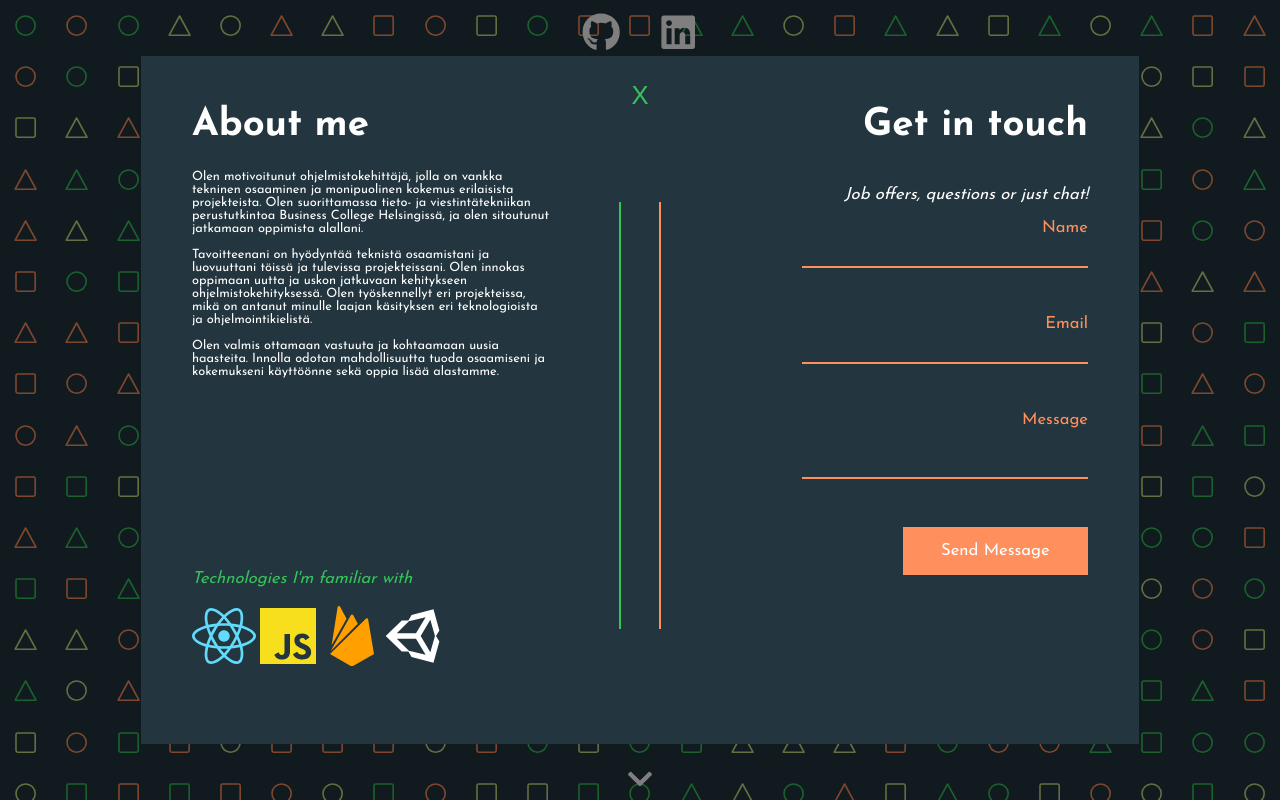
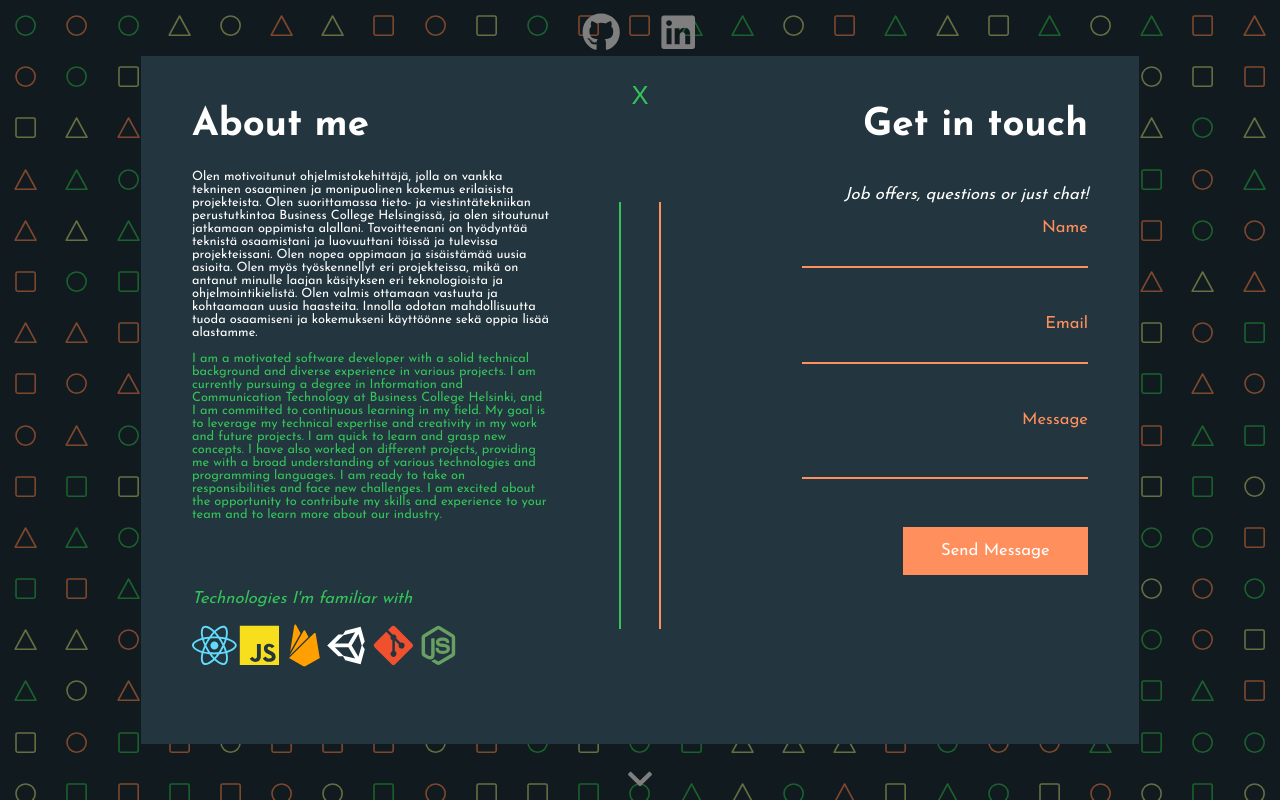
Before and after one commit to TimiSeila/portfolio, a React (Vite) app: page / in a window 1280 px wide. Both pictures are taken after a click on the button "About Me". Shown: the top 800 px of the page. Built offline with nearby package versions, Linux system fonts and the light colour scheme.

Commit message:
Improvements

```diff
--- a/src/features/AboutSection/AboutModal.css
+++ b/src/features/AboutSection/AboutModal.css
@@ -53,7 +53,7 @@
 
 .about-me-tech-icon {
   color: white;
-  font-size: 5vw;
+  font-size: 3.5vw;
 }
 
 .middle-container {
--- a/src/features/AboutSection/AboutModal.jsx
+++ b/src/features/AboutSection/AboutModal.jsx
@@ -55,29 +55,46 @@ const Modal = ({ isOpen, onClose }) => {
         <div className="about-me-container">
           <div className="about-me-info-container">
             <h1>About me</h1>
-            <p>
+            <p style={{ color: "#fff" }}>
               Olen motivoitunut ohjelmistokehittäjä, jolla on vankka tekninen
               osaaminen ja monipuolinen kokemus erilaisista projekteista. Olen
               suorittamassa tieto- ja viestintätekniikan perustutkintoa Business
               College Helsingissä, ja olen sitoutunut jatkamaan oppimista
-              alallani.
-              <br />
-              <br /> Tavoitteenani on hyödyntää teknistä osaamistani ja
-              luovuuttani töissä ja tulevissa projekteissani. Olen innokas
-              oppimaan uutta ja uskon jatkuvaan kehitykseen
-              ohjelmistokehityksessä. Olen työskennellyt eri projekteissa, mikä
-              on antanut minulle laajan käsityksen eri teknologioista ja
-              ohjelmointikielistä.
-              <br />
-              <br /> Olen valmis ottamaan vastuuta ja kohtaamaan uusia
-              haasteita. Innolla odotan mahdollisuutta tuoda osaamiseni ja
-              kokemukseni käyttöönne sekä oppia lisää alastamme.
+              alallani. Tavoitteenani on hyödyntää teknistä osaamistani ja
+              luovuuttani töissä ja tulevissa projekteissani. Olen nopea
+              oppimaan ja sisäistämää uusia asioita. Olen myös työskennellyt eri
+              projekteissa, mikä on antanut minulle laajan käsityksen eri
+              teknologioista ja ohjelmointikielistä. Olen valmis ottamaan
+              vastuuta ja kohtaamaan uusia haasteita. Innolla odotan
+              mahdollisuutta tuoda osaamiseni ja kokemukseni käyttöönne sekä
+              oppia lisää alastamme.
+            </p>
+            <p style={{ color: "#34c45a" }}>
+              I am a motivated software developer with a solid technical
+              background and diverse experience in various projects. I am
+              currently pursuing a degree in Information and Communication
+              Technology at Business College Helsinki, and I am committed to
+              continuous learning in my field. My goal is to leverage my
+              technical expertise and creativity in my work and future projects.
+              I am quick to learn and grasp new concepts. I have also worked on
+              different projects, providing me with a broad understanding of
+              various technologies and programming languages. I am ready to take
+              on responsibilities and face new challenges. I am excited about
+              the opportunity to contribute my skills and experience to your
+              team and to learn more about our industry.
             </p>
           </div>
           <div className="about-me-technologies-container">
             <p className="tech-info">Technologies I'm familiar with</p>
             <Technologies
-              technologies={["react", "javascript", "firebase", "unity"]}
+              technologies={[
+                "react",
+                "javascript",
+                "nodejs",
+                "firebase",
+                "unity",
+                "git",
+              ]}
               nameForClass="about-me-tech-icon"
             />
           </div>
--- a/src/features/ProjectSection/ProjectHeader/Technologies.jsx
+++ b/src/features/ProjectSection/ProjectHeader/Technologies.jsx
@@ -1,8 +1,8 @@
 import React from "react";
 import { FaReact } from "react-icons/fa";
 import { IoLogoJavascript } from "react-icons/io5";
-import { IoLogoFirebase } from "react-icons/io5";
-import { FaUnity } from "react-icons/fa";
+import { IoLogoFirebase, IoLogoNodejs } from "react-icons/io5";
+import { FaUnity, FaGitAlt } from "react-icons/fa";
 
 const Technologies = ({ technologies, nameForClass }) => {
   const iconComponents = {
@@ -10,6 +10,14 @@ const Technologies = ({ technologies, nameForClass }) => {
     javascript: <IoLogoJavascript className={nameForClass} color="#f7df1e" />,
     firebase: <IoLogoFirebase className={nameForClass} color="#ffa000" />,
     unity: <FaUnity className={nameForClass} />,
+    git: <FaGitAlt className={nameForClass} color="f1502f" />,
+    nodejs: (
+      <IoLogoNodejs
+        className={nameForClass}
+        color="#68a063
+    "
+      />
+    ),
   };
 
   const filteredTechnologies = Object.keys(iconComponents).filter((tech) =>
```
